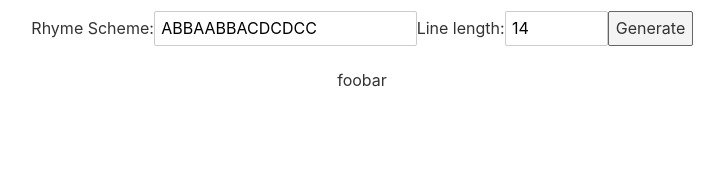
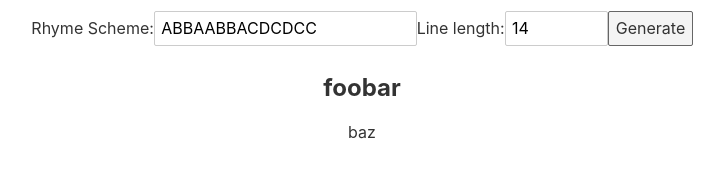
Before and after one commit to n-ckr-ch-rds-n/sonneteer2, a Svelte app: page / in a window 1280 px wide. Both pictures are taken after a click on the button "Generate". Shown: the part 176-354 px from the top of the page, without its empty margins (278-1002 px from the left). Built offline with nearby package versions, Linux system fonts and the light colour scheme.

Commit message:
Stub sonneteer class and add poem interface

```diff
--- a/src/App.svelte
+++ b/src/App.svelte
@@ -1,10 +1,14 @@
 <script lang="ts">
+	import {Sonneteer} from "./sonneteer/sonneteer";
+	import type {Poem} from "./sonneteer/poem";
+
+	const sonneteer = new Sonneteer()
 	let rhymeScheme = "ABBAABBACDCDCC";
 	let lineLength = 14;
-	let poem;
+	let poem: Poem;
 
 	const generatePoem = () => {
-		poem = "foobar";
+		poem = sonneteer.composePoem(rhymeScheme, lineLength);
 	}
 </script>
 
@@ -18,7 +22,8 @@
 		<button on:click={generatePoem}>Generate</button>
 	</div>
 	{#if poem}
-		<p>{poem}</p>
+		<h2>{poem.title}</h2>
+		<p>{poem.body}</p>
 	{:else}
 		<img src="assets/writing_hand.gif" alt="Writing hand">
 	{/if}
--- /dev/null
+++ b/src/sonneteer/poem.ts
@@ -0,0 +1,4 @@
+export interface Poem {
+    title: string;
+    body: string[];
+}
--- /dev/null
+++ b/src/sonneteer/sonneteer.ts
@@ -0,0 +1,18 @@
+import type {Poem} from "./poem";
+
+export class Sonneteer {
+
+    composePoem(rhymeScheme: string, lineLength: number): Poem {
+        const title = this.generateTitle();
+        const body = this.generateBody();
+        return {title, body};
+    }
+
+    generateBody(): string[] {
+        return ["baz"];
+    }
+
+    generateTitle(): string {
+        return "foobar";
+    }
+}
```
